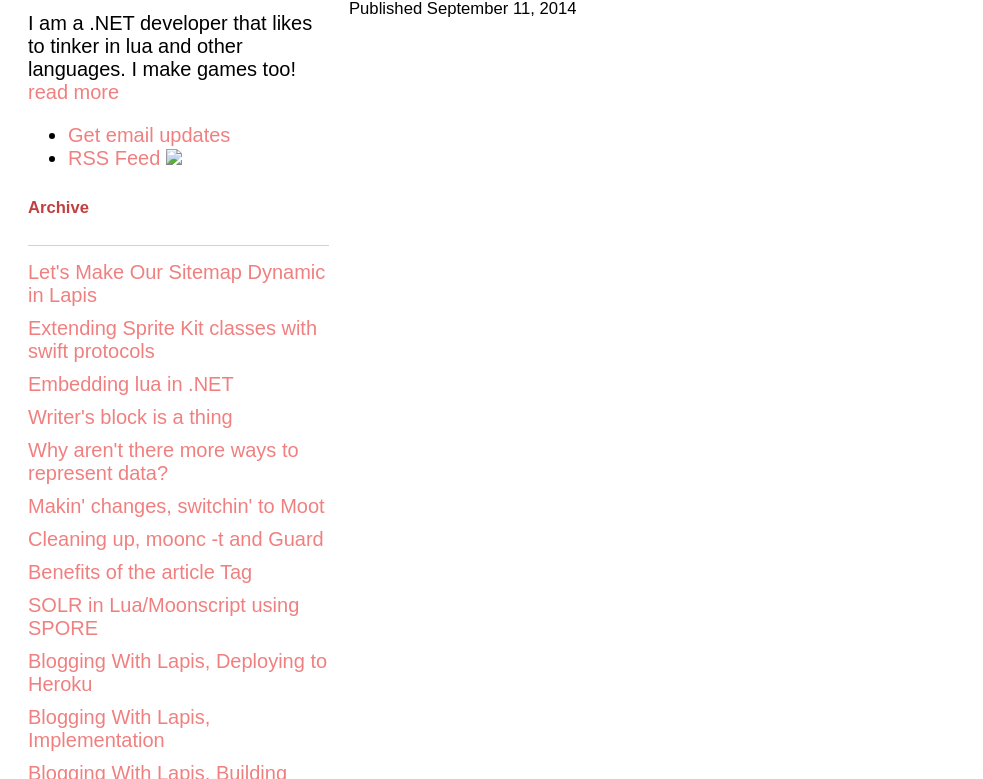
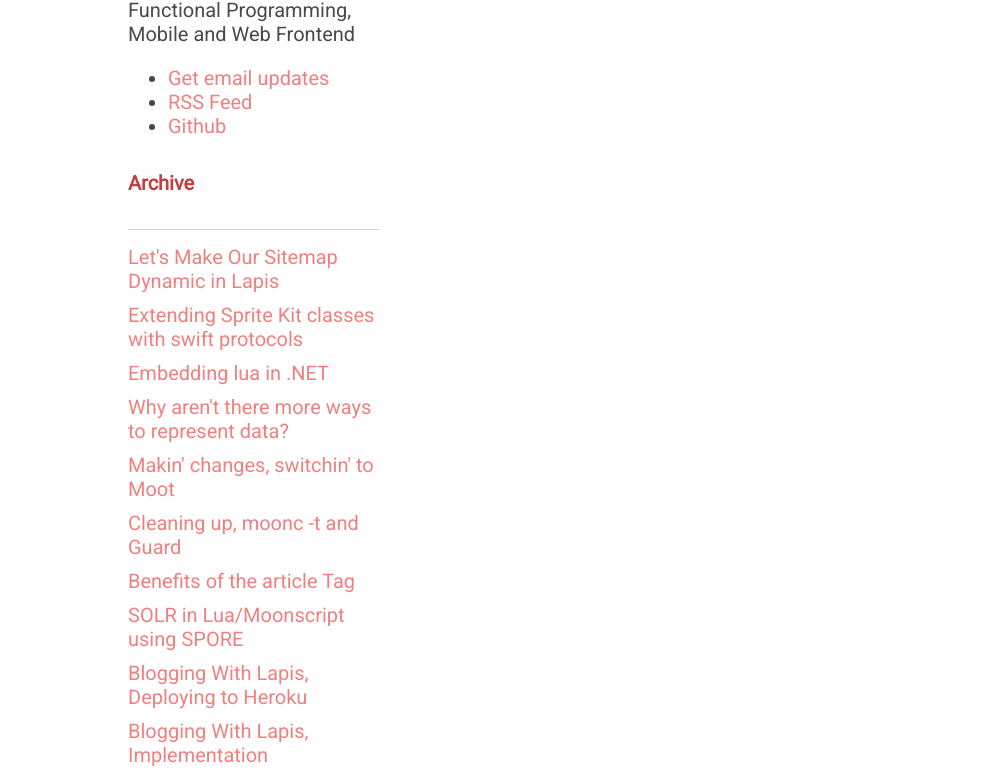
Before and after one commit to zachrburke/zachrburke-blog, a website built with webpack: page index.html in a window 1280 px wide. Shown: the part 163-942 px from the top of the page, without its empty margins (0-983 px from the left). Built offline with nearby package versions, Linux system fonts and the light colour scheme; files whose address does not match are found by name; what showdown would draw is missing.

Commit message:
removing dumb posts, about me section and archive out of post template

```diff
--- a/app/index.css
+++ b/app/index.css
@@ -1,21 +1,29 @@
 body {
-    font-family: sans-serif;
+    font-family: 'Roboto', sans-serif;
     font-size: 20px;
     padding: 20px;
+    color: #494949;
 }
 
 @keyframes slideInFromLeft {
   0% {
     opacity: 0;
+    transform: translateY(-10px);
   }
   100% {
     opacity: 1;
+    transform: translateY(0);
   }
 }
 
-.body > section {
+main {
+    max-width: 1024px;
+    margin: 0 auto;
+}
+
+main > section {
   /* This section calls the slideInFromLeft animation we defined above */
-  animation: 0.5s ease-in 0s 1 slideInFromLeft;
+  animation: 0.25s ease-in 0s 1 slideInFromLeft;
 }
 
 a {
@@ -23,8 +31,16 @@ a {
     color: lightcoral;
 }
 
+h1, h5 {
+    color: #c04040;
+}
+
 h5 {
-    color: #c04040;
+    font-size: 1.25rem;
+}
+
+h3 {
+    margin: 30px 0;
 }
 
 hr {
@@ -43,15 +59,15 @@ pre {
 }
 
 @media screen and (min-width: 1024px) {
-    .body {
+    main {
         display: flex;
         flex-direction: row-reverse;
     }
-    .body > aside {
+    main > aside {
         margin-right: 20px;
         width: 25%;
     }
-    .body > section {
+    main > section {
         width: 75%;
     }
 }
--- a/app/index.js
+++ b/app/index.js
@@ -2,6 +2,8 @@ import showdown from 'showdown';
 import templates from './templates';
 import posts from './posts';
 import styles from './index.css';
+
+document.querySelector('main section.archive').innerHTML = templates.archive(posts);
 
 var slug = document.location.pathname.replace('/blog/', '');
 var post = posts.find((p) => p.slug === slug);
@@ -15,6 +17,6 @@ if (post) {
             const converter = new showdown.Converter();
             post.body = converter.makeHtml(markdown);
 
-            document.querySelector('.body').innerHTML = templates.post(post);
+            document.querySelector('main section.post-content').innerHTML = templates.post(post);
         });
 }
--- a/app/posts.js
+++ b/app/posts.js
@@ -19,12 +19,6 @@ export default [
 		filename: "lua-dot-net.md",
 		pub_date: "May 30, 2014",
 		languages: [ 'cs', 'lua' ],
-	},
-	{
-		title: "Writer's block is a thing",
-		slug: "writers-block",
-		filename: "writers-block.md",
-		pub_date: "March 25, 2014",
 	},
 	{
 		title: "Why aren't there more ways to represent data?",
--- a/app/templates/index.js
+++ b/app/templates/index.js
@@ -1,6 +1,25 @@
-import post from './post';
 import { $each, $if } from './helpers';
 
 export default {
-    post: post,
+    post: function(post) {
+        return `
+            <div class='metadata'>
+                <h1>${post.title}</h1>
+                <small>${post.pub_date}</small>
+            </div>
+            <article>${post.body}</article>
+        `
+    },
+
+    archive: function (posts) {
+        return `
+            <h5>Archive</h5>
+            <hr />
+            ${$each(posts, post => `
+                <div class="headline">
+                    <a href="/blog/${post.slug}">${post.title}</a>
+                </div>
+            `)}
+        `
+    }
 }
--- a/app/templates/post.js
+++ /dev/null
@@ -1,49 +0,0 @@
-import { $each, $if } from './helpers';
-import posts from '../posts';
-
-function archive() {
-    return `
-        <h5>Archive</h5>
-        <hr />
-        ${$each(posts, post => `
-            <div class="headline">
-                <a href="/blog/${post.slug}">${post.title}</a>
-            </div>
-        `)}
-    `
-}
-
-export default function(post) {
-    return `
-        <section>
-            <div class='metadata'>
-                <h1>${post.title}</h1>
-                <small>Published ${post.pub_date}</small>
-            </div>
-            <article>${post.body}</article>
-        </section>
-        <aside>
-            <section class='about'>
-                <h5>About Me</h5>
-                <hr/>
-                <p>
-                    I am a .NET developer that likes to tinker in lua and other languages.  I make games too!
-                    <a href='/me/about'>read more</a>
-                </p>
-                <ul>
-                    <li>
-                        <a href="http://feedburner.google.com/fb/a/mailverify?uri=ThrowUpRss&amp;loc=en_US" target="_blank">Get email updates</a>
-                    </li>
-                    <li>
-                        <a href='http://feeds.feedburner.com/ThrowUpRss' target="_blank">
-                            RSS Feed <img class='feedicon' src='/content/images/feed.png' />
-                        </a>
-                    </li>
-                </ul>
-            </section>
-            <section>
-                ${archive()}
-            </section>
-        </aside>
-    `
-}
--- a/index.html
+++ b/index.html
@@ -1,20 +1,41 @@
 <html>
-
 <head>
     <title>Zach R. Burke - Blog</title>
     <meta name="viewport" content="width=device-width, initial-scale=1">
+    <link href="https://fonts.googleapis.com/css?family=Roboto" rel="stylesheet">
 </head>
-
 <body>
-    <header>
-        <nav>
+    <main>
+        <section class="post-content"></section>
+        <hr />
+        <aside>
             <h3>
                 <a href='/'>Zach R. Burke</a>
             </h3>
-        </nav>
-    </header>
-    <div class="body"></div>
+            <hr/>
+            <section class='about'>
+                <p>
+                    Distributed Systems, Functional Programming, Mobile and Web Frontend
+                </p>
+                <ul>
+                    <li>
+                        <a href="http://feedburner.google.com/fb/a/mailverify?uri=ThrowUpRss&amp;loc=en_US" target="_blank">Get email updates</a>
+                    </li>
+                    <li>
+                        <a href='http://feeds.feedburner.com/ThrowUpRss' target="_blank">
+                            RSS Feed
+                        </a>
+                    </li>
+                    <li>
+                        <a href="https://github.com/zach-binary" target="_blank">
+                            Github
+                        </a>
+                    </li>
+                </ul>
+            </section>
+            <section class="archive"></section>
+        </aside>
+    </main>
     <script src="/bundle.js"></script>
 </body>
-
 </html>
--- a/package.json
+++ b/package.json
@@ -4,7 +4,8 @@
   "description": "Version 2 of my personal blog for http://zachrburke.com",
   "main": "index.js",
   "scripts": {
-    "pack": "webpack-dev-server --open"
+    "pack": "webpack-dev-server --open",
+    "build": "webpack"
   },
   "repository": {
     "type": "git",
```
Also changed, not shown: public/posts/writers-block.md (deleted), 1 other file.
